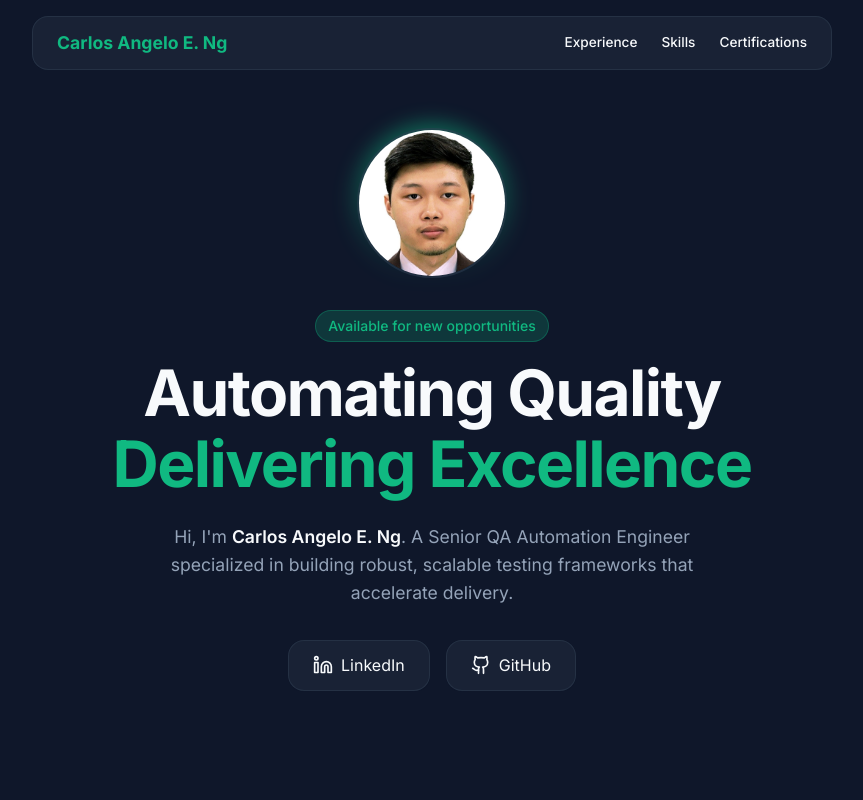
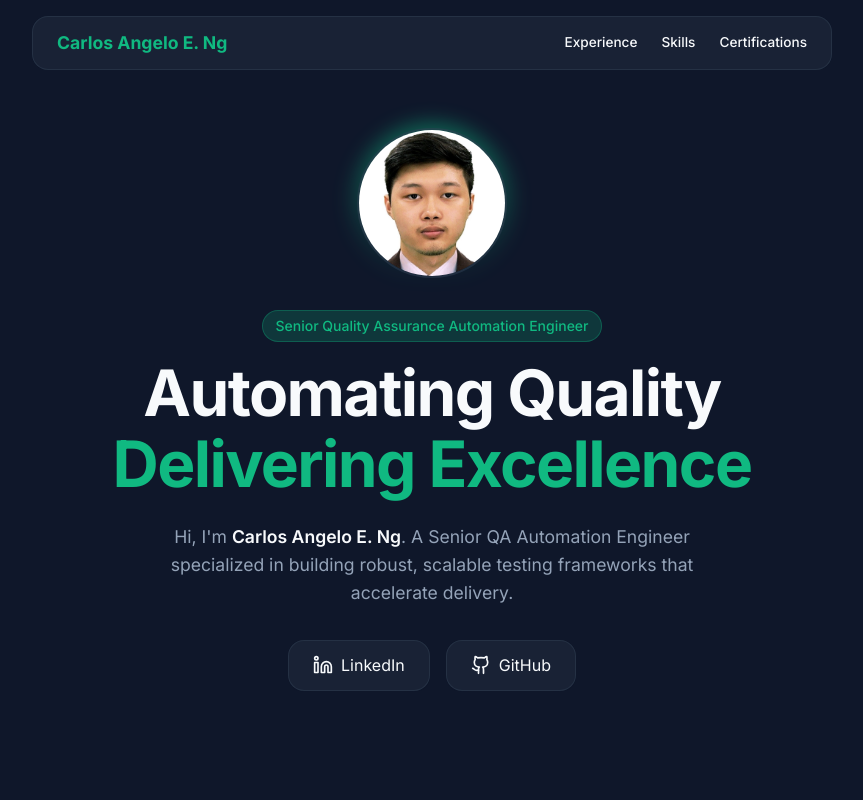
Before and after one commit to cng07/carlosng07, a React (Vite) app: page / in a window 1280 px wide. Shown: the top 800 px of the page, without its empty margins (208-1071 px from the left). Built offline with nearby package versions, Linux system fonts and the light colour scheme.

Commit message:
Update badge title

```diff
--- a/src/App.jsx
+++ b/src/App.jsx
@@ -59,7 +59,7 @@ const App = () => {
                             />
                         </div>
                         <span className="badge" style={{ marginBottom: '1rem', display: 'inline-block' }}>
-                            Available for new opportunities
+                            Senior Quality Assurance Automation Engineer
                         </span>
                         <h1 style={{ fontSize: 'clamp(2.5rem, 8vw, 4rem)', lineHeight: 1.1, marginBottom: '1.5rem' }}>
                             Automating Quality <br />
```
